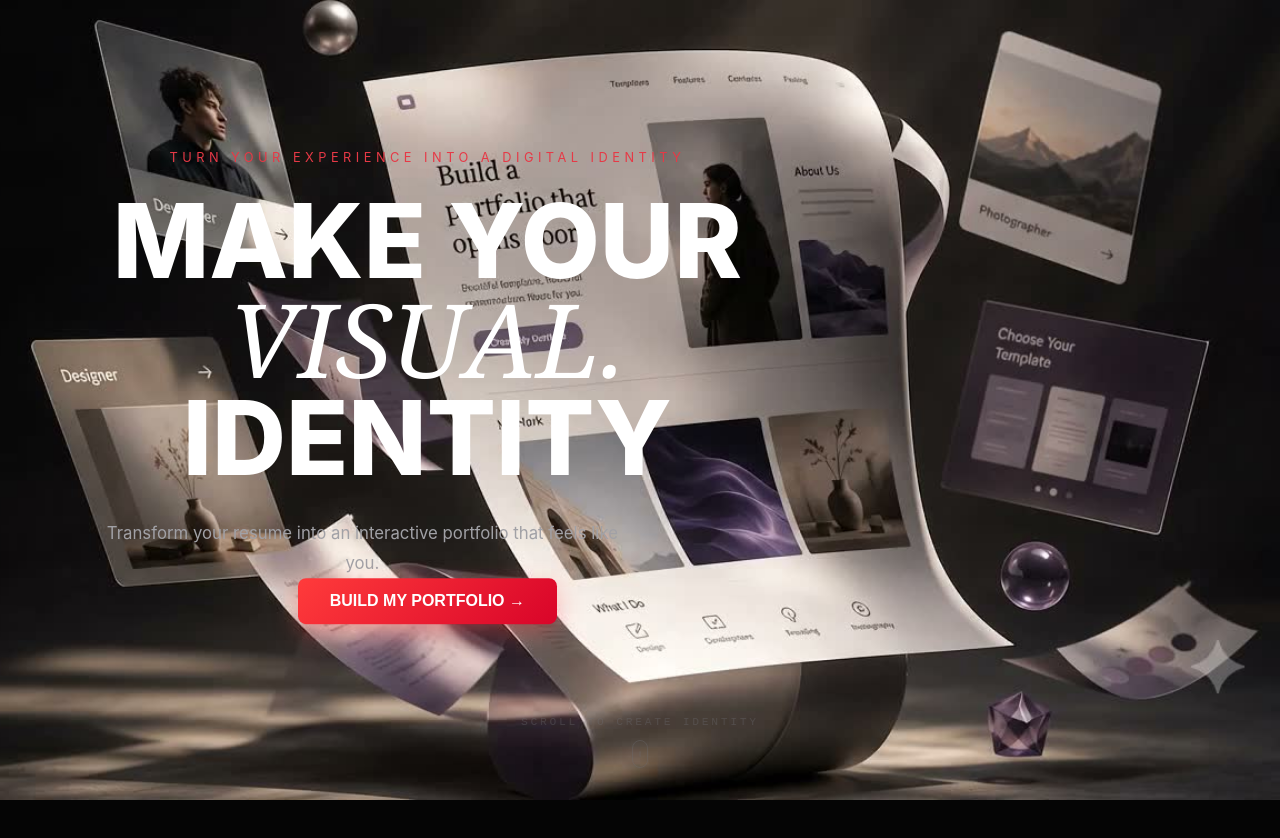
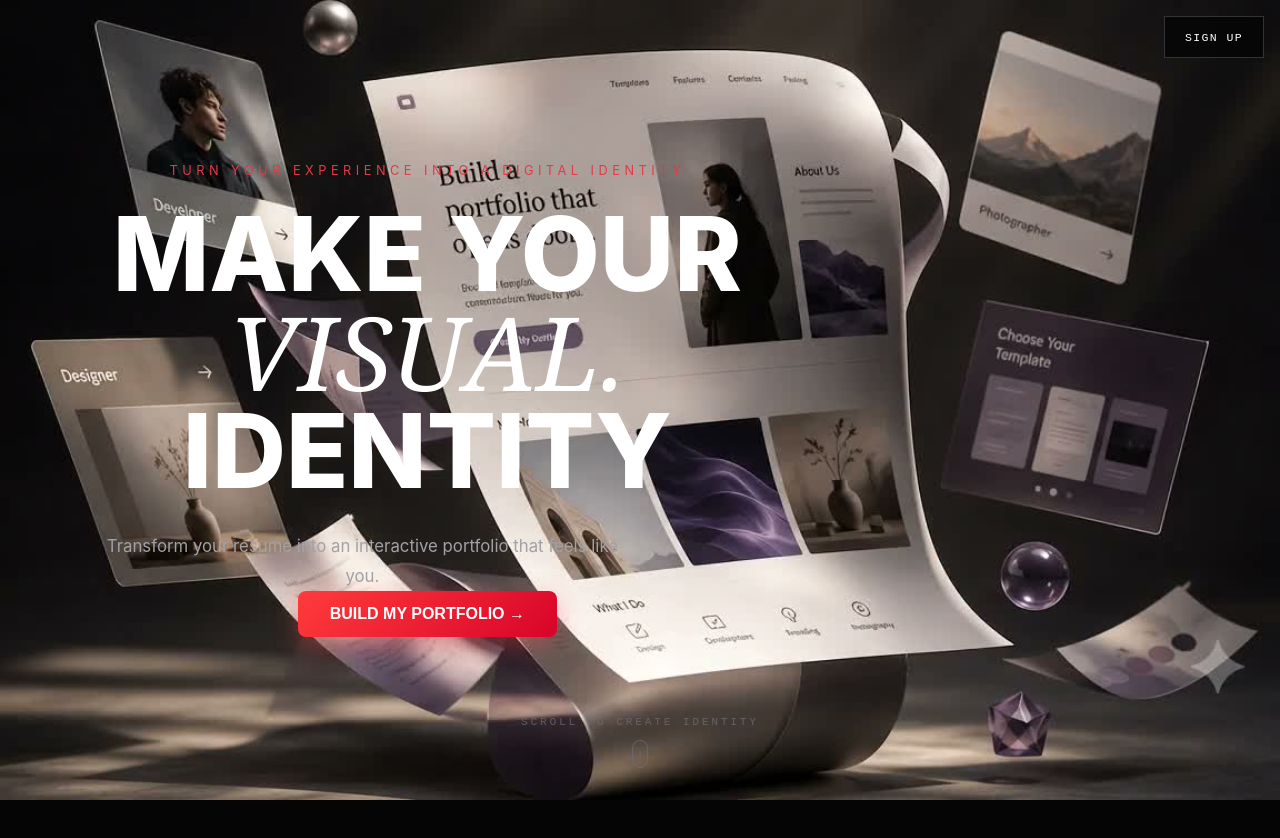
Before and after one commit to agrawalpratibha63/Ai-Resume-Studio, a React (Vite) app: page / in a window 1280 px wide. Shown: the top 838 px of the page. Built offline with nearby package versions, Linux system fonts and the light colour scheme; no server answers.

Commit message:
Update src/auth/AuthGate.css for public landing authentication

```diff
--- a/src/auth/AuthGate.css
+++ b/src/auth/AuthGate.css
@@ -1,18 +1,48 @@
-.auth-page { min-height: 100vh; background: #050505; color: #fff; display: grid; place-items: center; padding: 2rem; position: relative; overflow: hidden; font-family: 'Outfit', sans-serif; }
-.auth-grid { position: absolute; inset: 0; opacity: .18; background-image: linear-gradient(rgba(230,57,70,.22) 1px, transparent 1px), linear-gradient(90deg, rgba(230,57,70,.22) 1px, transparent 1px); background-size: 56px 56px; mask-image: radial-gradient(circle, #000 20%, transparent 72%); }
-.auth-card { position: relative; width: min(520px, 100%); padding: clamp(2rem, 5vw, 4rem); background: rgba(12,12,12,.88); border: 1px solid rgba(255,255,255,.12); box-shadow: 0 30px 90px rgba(0,0,0,.55); text-align: center; }
-.auth-kicker { color: #e63946; letter-spacing: .22em; font-size: .68rem; display: flex; justify-content: center; align-items: center; gap: .55rem; }
-.auth-mark { width: 74px; height: 74px; margin: 2rem auto; display: grid; place-items: center; border: 1px solid #e63946; color: #e63946; transform: rotate(45deg); }
-.auth-mark svg { transform: rotate(-45deg); }
-.auth-card h1 { font-size: clamp(2.1rem, 7vw, 4rem); line-height: .98; text-transform: uppercase; margin: 0 0 1.4rem; }
-.auth-card p { color: #999; line-height: 1.7; max-width: 420px; margin: 0 auto 2rem; }
-.google-button { width: 100%; min-height: 54px; border: 0; background: #fff; color: #111; font-weight: 700; font-size: .95rem; cursor: pointer; display: flex; justify-content: center; align-items: center; gap: .8rem; }
-.google-button:disabled { opacity: .65; cursor: wait; }
-.google-g { color: #4285f4; font-size: 1.2rem; font-weight: 900; }
-.auth-error { color: #ff6b6b; margin-top: 1rem; font-size: .82rem; }
-.auth-card small { color: #666; display: block; margin-top: 1.4rem; }
-.auth-loading { min-height: 100vh; display: grid; place-items: center; background: #050505; color: #e63946; font: .72rem 'Fira Code', monospace; letter-spacing: .18em; }
-.user-session { position: fixed; z-index: 10000; top: 1rem; right: 1rem; height: 42px; padding: 0 .45rem 0 .35rem; display: flex; align-items: center; gap: .55rem; color: #fff; background: rgba(5,5,5,.82); border: 1px solid rgba(255,255,255,.14); backdrop-filter: blur(14px); font-size: .72rem; }
+.auth-nav {
+  position: fixed;
+  z-index: 10000;
+  top: 1rem;
+  right: 1rem;
+  display: flex;
+  align-items: center;
+}
+
+.auth-status,
+.signup-button,
+.user-session {
+  min-height: 42px;
+  color: #fff;
+  background: rgba(5, 5, 5, .82);
+  border: 1px solid rgba(255, 255, 255, .18);
+  backdrop-filter: blur(14px);
+  font: .72rem 'Fira Code', monospace;
+  letter-spacing: .12em;
+}
+
+.auth-status { display: grid; place-items: center; padding: 0 1rem; color: #aaa; }
+.signup-button { padding: 0 1.25rem; cursor: pointer; transition: border-color .2s, color .2s, background .2s; }
+.signup-button:hover { border-color: #e63946; background: rgba(230, 57, 70, .18); }
+.signup-button:disabled { opacity: .65; cursor: wait; }
+.user-session { padding: 0 .45rem 0 .35rem; display: flex; align-items: center; gap: .55rem; letter-spacing: 0; }
 .user-session img { width: 29px; height: 29px; border-radius: 50%; }
 .user-session button { width: 30px; height: 30px; border: 0; background: transparent; color: #e63946; cursor: pointer; display: grid; place-items: center; }
-@media (max-width: 600px) { .user-session span { display: none; } .auth-card { padding: 2rem 1.35rem; } }
+
+.auth-error-toast {
+  position: fixed;
+  z-index: 10001;
+  top: 4.6rem;
+  right: 1rem;
+  width: min(360px, calc(100vw - 2rem));
+  padding: .8rem 1rem;
+  color: #ff8585;
+  background: rgba(5, 5, 5, .94);
+  border: 1px solid rgba(230, 57, 70, .65);
+  font: .72rem 'Fira Code', monospace;
+  line-height: 1.5;
+}
+
+@media (max-width: 600px) {
+  .auth-nav { top: .75rem; right: .75rem; }
+  .user-session span { display: none; }
+  .auth-error-toast { top: 4.2rem; right: .75rem; }
+}
```
